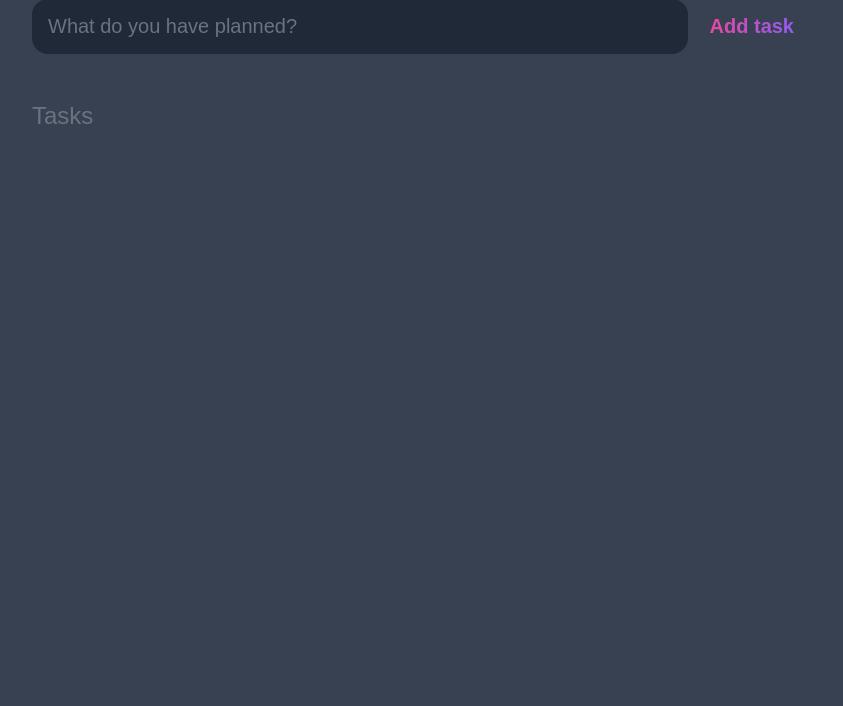
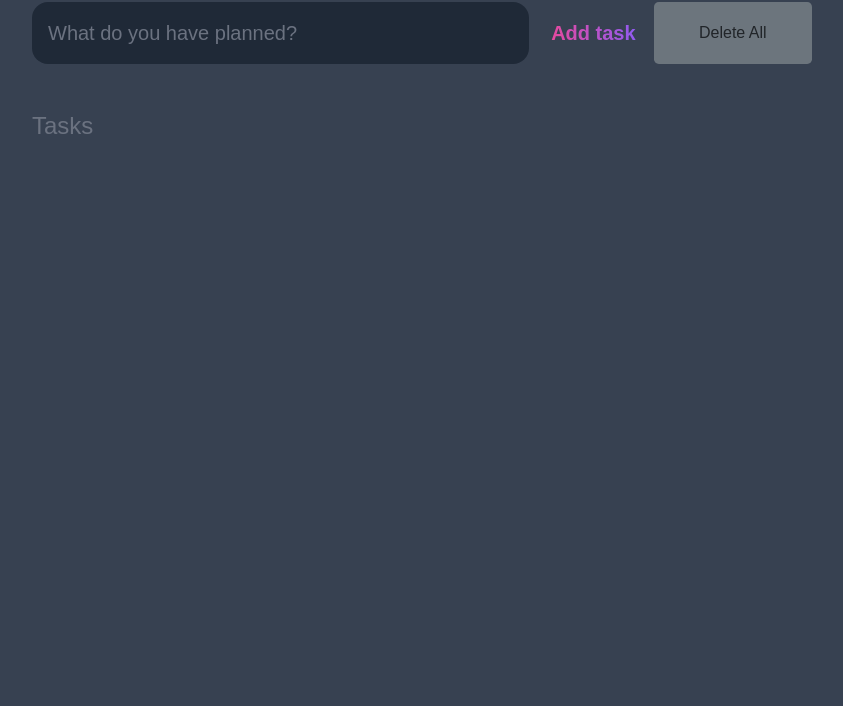
Before and after one commit to 8k4k/task-list, a plain HTML site: page index.html in a window 1280 px wide. Shown: the part 94-800 px from the top of the page, without its empty margins (224-1067 px from the left). Drawn offline with nearby package versions, Linux system fonts and the light colour scheme.

Commit message:
new 'delete all' button

```diff
--- a/index.html
+++ b/index.html
@@ -4,6 +4,8 @@
 	<meta charset="UTF-8">
 	<meta http-equiv="X-UA-Compatible" content="IE=edge">
 	<meta name="viewport" content="width=device-width, initial-scale=1.0">
+	<link rel="stylesheet" href="https://cdn.jsdelivr.net/npm/bootstrap-icons@1.8.1/font/bootstrap-icons.css">
+    <link href="https://cdn.jsdelivr.net/npm/bootstrap@5.1.3/dist/css/bootstrap.min.css" rel="stylesheet" integrity="sha384-1BmE4kWBq78iYhFldvKuhfTAU6auU8tT94WrHftjDbrCEXSU1oBoqyl2QvZ6jIW3" crossorigin="anonymous">
 	<title>Task List 2022</title>
 
 	<link rel="stylesheet" href="main.css" />
@@ -12,6 +14,7 @@
 
 	<header>
 		<h1>Task List 2022</h1>
+		<div class="row">
 		<form id="new-task-form">
 			<input
 				type="text"
@@ -23,6 +26,8 @@
 				id="new-task-submit"
 				value="Add task" />
 		</form>
+		<button class="btn bg-secondary rounded-3" id="del">Delete All</button>
+		</div>
 	</header>
 	<main>
 		<section class="task-list">
--- a/main.css
+++ b/main.css
@@ -154,3 +154,16 @@ main {
 .task .actions .delete {
 	color: greenyellow;
 }
+
+.row {
+	display: grid;
+	grid-template-columns: repeat(10, 1fr);
+}
+
+#new-task-form {
+	grid-column: span 8;
+}
+
+#del {
+	grid-column: span 2;
+}
--- a/main.js
+++ b/main.js
@@ -1,4 +1,5 @@
 window.addEventListener('load', () => {
+	const del =document.querySelector('#del');
 	const form = document.querySelector("#new-task-form");
 	const input = document.querySelector("#new-task-input");
 	const list_el = document.querySelector("#tasks");
@@ -60,5 +61,9 @@ window.addEventListener('load', () => {
 			list_el.removeChild(task_el);
 			console.log('task completed');
 		});
+		del.addEventListener('click', (e) => {
+			list_el.removeChild(task_el);
+			console.log('task completed');
+		});
 	});
 });
```
